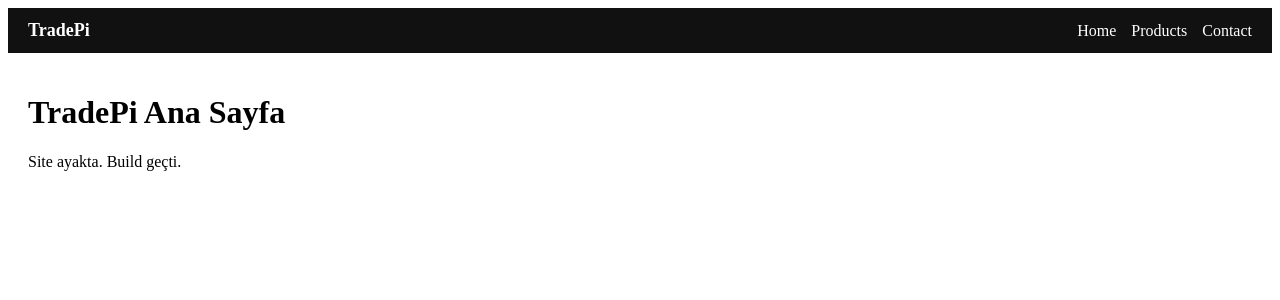
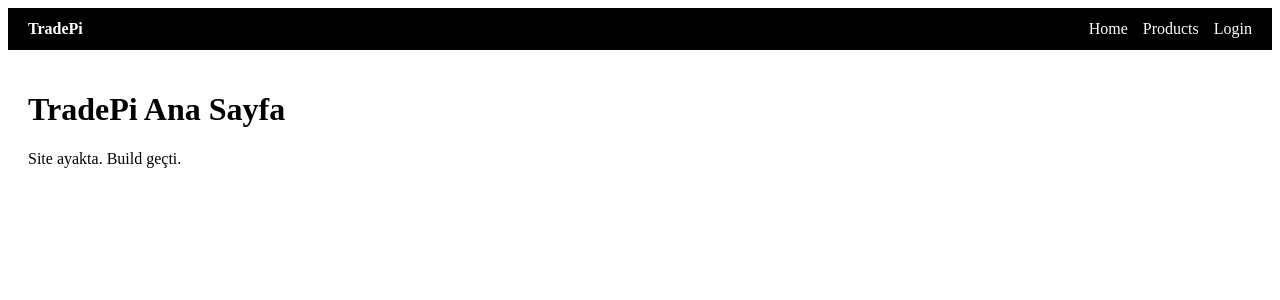
Before and after one commit to Bugsbuny24/Tradepigloball, a React (Vite) app: page / in a window 1280 px wide. Shown: the top 300 px of the page. Built offline with nearby package versions, Linux system fonts and the light colour scheme.

Commit message:
Update NavBar.jsx

```diff
--- a/src/components/NavBar.jsx
+++ b/src/components/NavBar.jsx
@@ -4,11 +4,10 @@ export default function NavBar() {
   return (
     <nav style={styles.nav}>
       <div style={styles.logo}>TradePi</div>
-
       <div style={styles.links}>
         <Link to="/" style={styles.link}>Home</Link>
         <Link to="/products" style={styles.link}>Products</Link>
-        <Link to="/contact" style={styles.link}>Contact</Link>
+        <Link to="/login" style={styles.link}>Login</Link>
       </div>
     </nav>
   );
@@ -18,21 +17,11 @@ const styles = {
   nav: {
     display: "flex",
     justifyContent: "space-between",
-    alignItems: "center",
     padding: "12px 20px",
-    background: "#111",
-    color: "#fff",
+    background: "#000",
+    color: "#fff"
   },
-  logo: {
-    fontWeight: "bold",
-    fontSize: "18px",
-  },
-  links: {
-    display: "flex",
-    gap: "15px",
-  },
-  link: {
-    color: "#fff",
-    textDecoration: "none",
-  },
+  logo: { fontWeight: "bold" },
+  links: { display: "flex", gap: "15px" },
+  link: { color: "#fff", textDecoration: "none" }
 };
```
